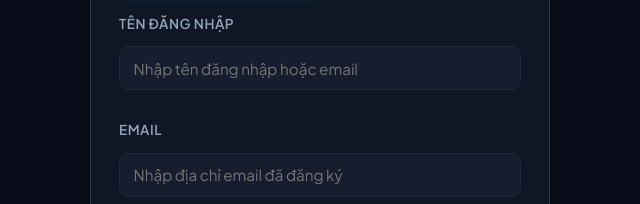
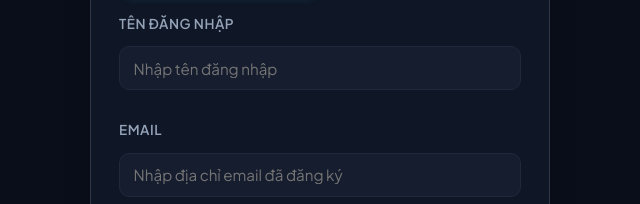
Before and after one commit to tsbyinchei/quiz, a website: page forgot.html in a window 1280 px wide. Shown: the part 273-477 px from the top of the page, 320-960 px from the left. Drawn offline with Linux system fonts and the light colour scheme.

Commit message:
Update forgot.html

```diff
--- a/forgot.html
+++ b/forgot.html
@@ -135,7 +135,7 @@
                     <form id="emailRequestForm" class="login-form">
                         <div class="form-group">
                             <label for="emailUsername">Tên Đăng Nhập</label>
-                            <input type="text" id="emailUsername" placeholder="Nhập tên đăng nhập hoặc email" required>
+                            <input type="text" id="emailUsername" placeholder="Nhập tên đăng nhập" required>
                         </div>
 
                         <div class="form-group">
```
